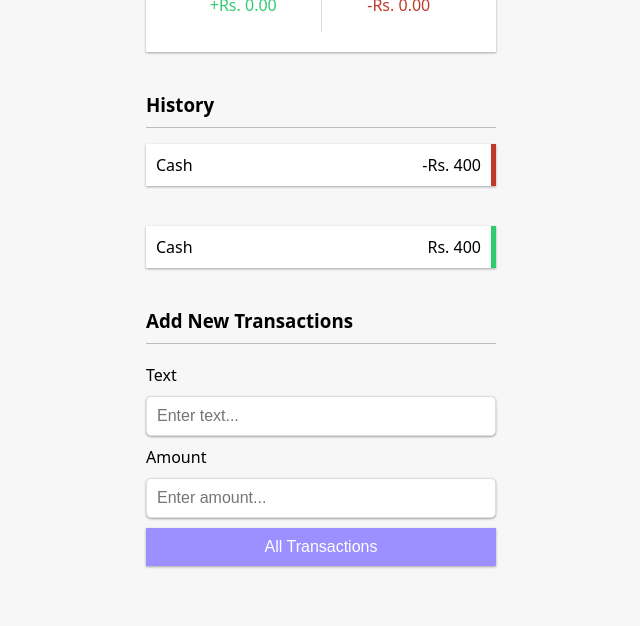
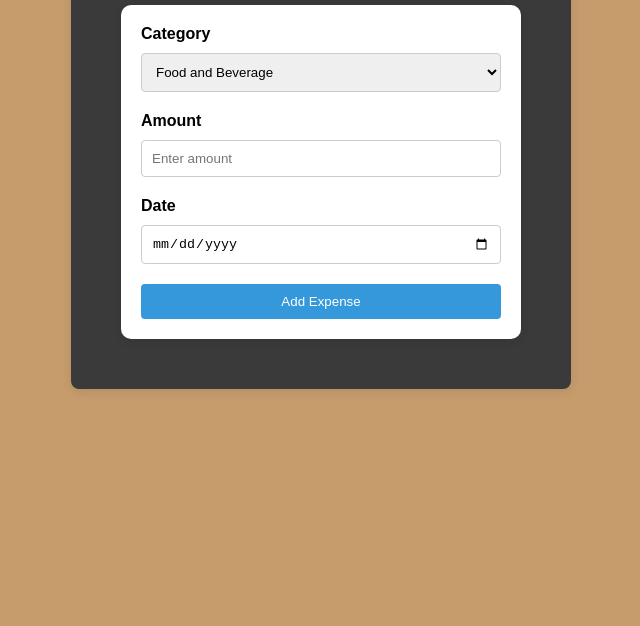
Before and after one commit to milanmhrjn/expenses-tracker, a plain HTML site: page index.html in a window 1280 px wide. Shown: the part 252-878 px from the top of the page, without its empty margins (319-959 px from the left). After the commit the page ends 800 px from the top, so only its background shows below. Drawn offline with Linux system fonts and the light colour scheme.

Commit message:
added ui part for admin login, user details, user form, also changed index part that is expenses transaction

```diff
--- /dev/null
+++ b/addUser.css
@@ -0,0 +1,48 @@
+*{
+  margin: 0;
+  padding: 0;
+  box-sizing: border-box;
+}
+
+body{
+  font-family: Arial, sans-serif;
+  background-color: #f4f4f4;
+  color: #333;
+}
+
+
+.container{
+  width: 400px;
+  margin: 180px auto;
+  padding: 50px;
+  background-color: #fff;
+  border-radius: 8px;
+  box-shadow: 0 2px 10px rgba(0,0,0,0.1);
+}
+
+.addUser{
+  text-align: center;
+  margin-bottom: 20px;
+  color: #333;
+}
+
+.form-control{
+  margin-bottom: 15px;
+}
+
+input{
+  width: 100%;
+  padding: 10px;
+  border: 1px solid #ccc;
+  border-radius: 4px;
+}
+
+.btn{
+  width: 100%;
+  padding: 10px;
+  background-color: #3498db;
+  color: white;
+  border: none;
+  border-radius: 4px;
+  cursor: pointer;
+}
--- a/index.html
+++ b/index.html
@@ -1,51 +1,28 @@
 <!DOCTYPE html>
 <html lang="en">
   <head>
-  <meta charset="UTF-8">
-  <meta name="viewport" content="width=device-width, initial-scale=1.0">
+    <meta charset="UTF-8" />
+    <meta name="viewport" content="width=device-width, initial-scale=1.0" />
     <title>Expenses Tracker</title>
-  <link rel="stylesheet" href="style.css">
+    <link rel="stylesheet" href="style.css" />
   </head>
   <body>
-  <h2>Expenses Tracker</h2>
-
     <div class="container">
-
-    <h4>Your Balance</h4>
-    <h1 id="balance">Rs. 20000</h1>
-
-    <div class="inc-exp-container">
-      <div >
-        <h4>Income</h4>
-        <p id="money-plus" class="money-plus">+Rs. 0.00</p>
-      </div>
-       <div>
-        <h4>Expense</h4>
-        <p id="money-minus" class="money-minus">-Rs. 0.00</p>
+      <h1>Expenses Tracker App</h1>
+      <div class="input-section">
+        <label for="category" class="category">Category</label>
+        <select id="category">
+          <option value="Food and Beverage">Food and Beverage</option>
+          <option value="Rent">Rent</option>
+          <option value="Transportation">Transportation</option>
+          <option value="Relaxing">Relaxing</option>
+        </select>
+        <label for="amount">Amount</label>
+        <input type="number" id="amount" placeholder="Enter amount" required />
+        <label for="date">Date</label>
+        <input type="date" id="date" required />
+        <a href="expenses.html"><button id="addExpense">Add Expense</button></a>
       </div>
     </div>
-
-    <h3>History</h3>
-    <ul id="list" class="list">
-      <li class="minus">Cash <span>-Rs. 400</span><button class="delete-btn">X</button></li>
-    </ul>
-    <ul id="list" class="list">
-      <li class="plus">Cash <span>Rs. 400</span><button class="delete-btn">X</button></li>
-    </ul>
-
-    <h3>Add New Transactions</h3>
-    <form id="form">
-      <div class="form-control">
-        <label for="Text">Text</label>
-        <input type="text" id="text" placeholder="Enter text...">
-      </div>
-      <div class="form-control">
-        <label for="amount">Amount</label>
-        <input type="text" id="text" placeholder="Enter amount...">
-      </div>
-      <button class="btn">All Transactions</button>
-    </form>
-  </div>
-  <script src="script.js"></script>
   </body>
 </html>
--- a/style.css
+++ b/style.css
@@ -1,152 +1,57 @@
-/* you root ma chai hamle variable create garne ho ani tyo variable jata use garna parni ho lagera use garxam value rakhna ko satta */
-:root{
-  --box-shadow:0 1px 3px rgba(0,0,0,.12),0 1px 2px rgba(0,0,0,.24);
-}
-
 *{
-
-  box-sizing:border-box
+  margin: 0;
+  padding: 0;
+  box-sizing: border-box;
 }
 
 body{
-  background-color: #f7f7f7;
-  display: flex;
-  flex-direction: column;
-  align-items: center;
-  justify-content: center;
-  min-height: 100vh;
-  margin: 0;
-  font-family: system-ui, -apple-system, BlinkMacSystemFont, 'Segoe UI', Roboto, Oxygen, Ubuntu, Cantarell, 'Open Sans', 'Helvetica Neue', sans-serif;
+  font-family: Arial, sans-serif;
+  background-color: #C69C6D;
+  color: #333;
+   overflow: hidden;
+  height: 100%;
 }
 
 
 .container{
-  margin: 30px auto;
- width: 350px;
+  width: 500px;
+  margin: 150px auto;
+  padding: 50px;
+  background-color: #3A3A3A;
+  border-radius: 8px;
+  box-shadow: 0 2px 10px rgba(0,0,0,0.1);
+  color: white;
 }
 
-
-h1{
-  letter-spacing: 1px;
-  margin: 0;
-}
-
-h3{
-  border-bottom: 1px solid #bbb;
-  padding-bottom: 10px;
-  margin:40px 0 10px
-}
-
-h4{
-  margin:0;
-  text-transform:  uppercase;
-}
-
-.inc-exp-container{
+.input-section{
+  box-shadow: 0 2px 10px rgba(0,0,0,0.1);
+  margin-top: 20px;
+  padding:20px;
+  display: grid;
   background-color: white;
-  box-shadow: var(--box-shadow);
-  padding: 20px;
-  display: flex;
-  justify-content: center;
-  margin: 20px 0;
-}
-/* 54 line ko code le chai div tag lai css garxa tara sabai div tag haina ki class name inc-exp-container ko div tag lai garxa */
-.inc-exp-container>div{
-  flex:1;
-  text-align: center;
-}
-
-.inc-exp-container>div:first-of-type{
-  border-right: 1px solid #dedede;
-}
-
-.money{
-  font-size: 5;
-  letter-spacing: 1px;
-  margin:5px 0;
-}
-
-.money-plus{
-  color: #2ecc71;
-
-}
-
-.money-minus{
-  color: #c0392b;
+  color: black;
+  border-radius: 10px;
 }
 
 label{
-  display: inline-block;
-  margin: 10px 0;
+  margin-bottom: 10px;
+  font-weight: bold;
 }
 
-input[type="text"],input[type="number"]{
+#category,#amount,#date{
   width: 100%;
   padding: 10px;
-  font-size: 16px;
-  border: 1px solid #dedede;
-  border-radius: 5px;
-  display: block;
-  box-shadow: var(--box-shadow);
+  margin-bottom: 20px;
+  border: 1px solid #ccc;
+  border-radius: 4px;
 }
 
-.btn{
+#addExpense{
+  width: 100%;
+  padding: 10px;
+  background-color: #3498db;
+  color: white;
+  border: none;
+  border-radius: 4px;
   cursor: pointer;
-  background-color: #9c8fff;
-  box-shadow: var(--box-shadow);
-  color: white;
-  border:0;
-  display: block;
-  font-size: 16px;
-  margin: 10px 0 30px;
-  padding:10px;
-  width: 100%;
 }
-
-.btn:hover{
-  background-color: #7f7fff;
-}
-
-.list{
-  list-style-type: none;
-  padding: 0;
-  margin-bottom: 40px;
-}
-
-.list li{
-  background-color: white;
-  box-shadow: var(--box-shadow);
-  padding: 10px;
-  margin: 10px 0;
-  display: flex;
-  justify-content: space-between;
-  align-items: center;
-  position: relative;
-}
-
-.list li.plus{
-  border-right: 5px solid #2ecc71;
-}
-.list li.minus{
-  border-right: 5px solid #c0392b;
-}
-
-.delete-btn{
-  cursor: pointer;
-  background-color: #e74c3c;
-  border: 0;
-  color: white;
-  font-size: 20px;
-  line-height: 20px;
-  padding: 2px 5px;
-  position: absolute;
-  top: 50%;
-  left:0;
-  transform: translate(-100%,-50%);
-  opacity: 0;
-  transition: opacity .3s ease;
-}
-
-.list li:hover .delete-btn{
-  opacity: 1;
-}
--- /dev/null
+++ b/userDetail.css
@@ -0,0 +1,65 @@
+*{
+  margin: 0;
+  padding: 0;
+  box-sizing: border-box;
+}
+
+.container {
+  width: 800px;
+  margin: 50px auto;
+  padding: 20px;
+  background-color: #fff;
+  border-radius: 8px;
+  box-shadow: 0 2px 10px rgba(0,0,0,0.1);
+}
+
+.userDetail{
+  text-align: center;
+  margin-bottom: 20px;
+  color: #333;
+}
+
+.list{
+  list-style: none;
+  padding: 15px;
+  margin-bottom: 30px;
+  display: flex;
+  justify-content: space-between;
+  box-shadow: 0 2px 10px rgba(0,0,0,0.1);
+}
+li {
+  display: flex;
+  align-items: center;
+}
+
+
+.view-btn, .addUser{
+  background-color: #3498db;
+  color: white;
+  border: none;
+  padding: 10px 15px;
+  border-radius: 5px;
+  cursor: pointer;
+  margin-right: 10px;
+}
+
+
+.delete-btn{
+  background-color: #e74c3c;
+  color: white;
+  border: none;
+  padding: 10px 15px;
+  border-radius: 5px;
+  cursor: pointer;
+}
+
+.update-btn{
+  background-color: #3fbc09;
+  color: white;
+  border: none;
+  padding: 10px 15px;
+  border-radius: 5px;
+  cursor: pointer;
+  margin-right: 10px;
+
+}
--- /dev/null
+++ b/userLogin.css
@@ -0,0 +1,48 @@
+*{
+  margin: 0;
+  padding: 0;
+  box-sizing: border-box;
+}
+
+body{
+  font-family: Arial, sans-serif;
+  background-color: #f4f4f4;
+  color: #333;
+}
+
+
+.container{
+  width: 400px;
+  margin: 220px auto;
+  padding: 50px;
+  background-color: #fff;
+  border-radius: 8px;
+  box-shadow: 0 2px 10px rgba(0,0,0,0.1);
+}
+
+.userLogin{
+  text-align: center;
+  margin-bottom: 20px;
+  color: #333;
+}
+
+.form-control{
+  margin-bottom: 15px;
+}
+
+input{
+  width: 100%;
+  padding: 10px;
+  border: 1px solid #ccc;
+  border-radius: 4px;
+}
+
+.btn{
+  width: 100%;
+  padding: 10px;
+  background-color: #5cb85c;
+  color: white;
+  border: none;
+  border-radius: 4px;
+  cursor: pointer;
+}
```
Also changed, not shown: addUser.html (added, +32 -0 lines), addUser.js (added, +12 -0 lines), expenses.html (added, +11 -0 lines), userDetail.html (added, +23 -0 lines), userLogin.html (added, +25 -0 lines), userLogin.js (added, +13 -0 lines). Lines whose indentation alone changed are shown as unchanged.
